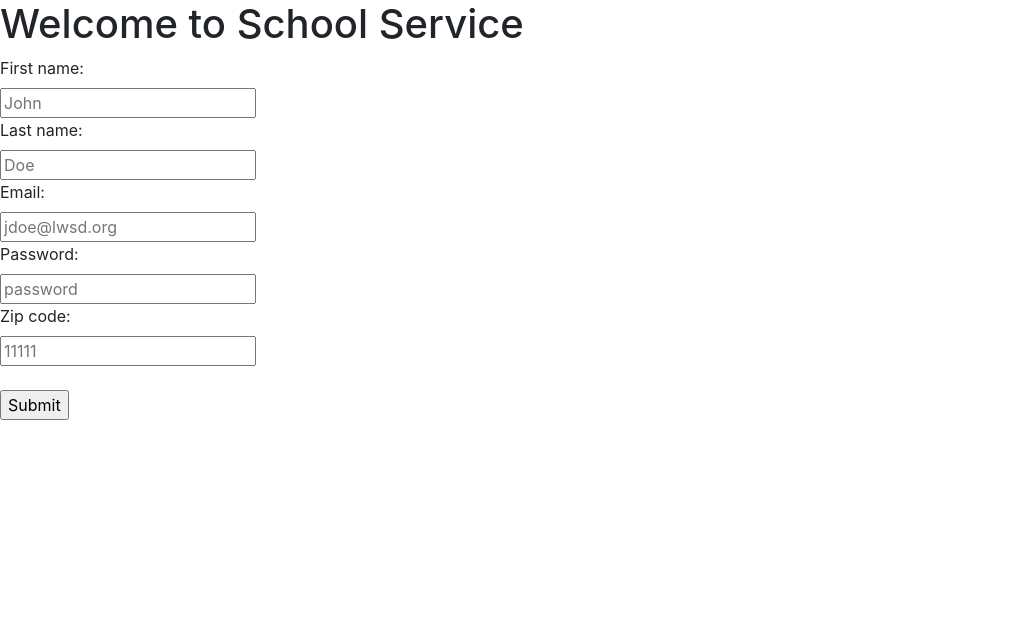
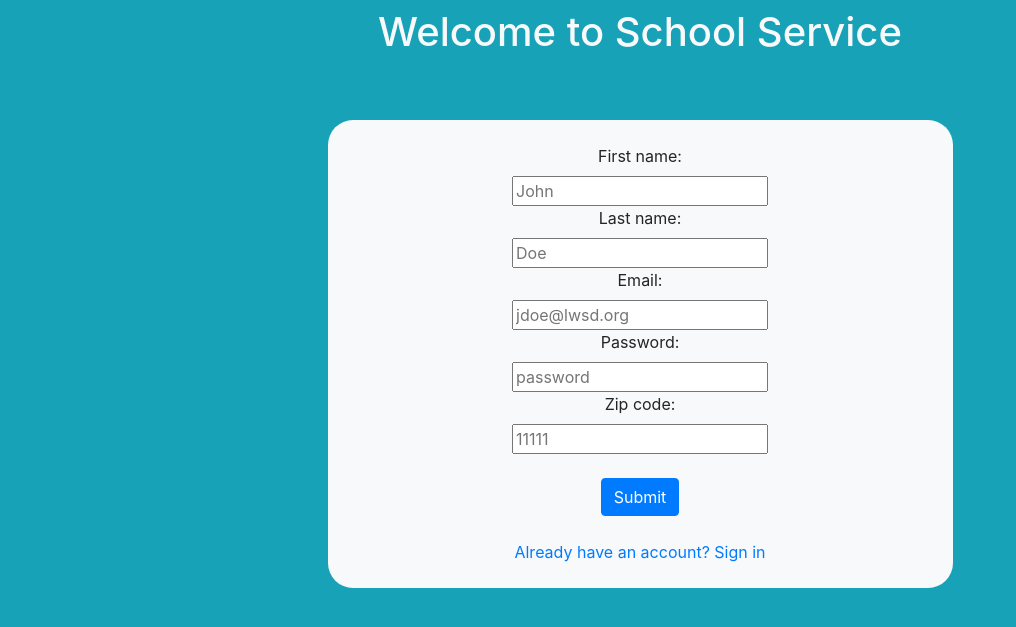
Before and after one commit to TangyTiger/ClassConnect, a Flask app: page /signup in a window 1280 px wide. Shown: the top 627 px of the page, without its empty margins (0-1016 px from the left). Run offline with Flask 2, Linux system fonts and the light colour scheme; some libraries are stand-ins or nearby versions.

Commit message:
stuuuuuuuuufffFVCFJGEDT

```diff
--- a/app/templates/signup.html
+++ b/app/templates/signup.html
@@ -30,23 +30,30 @@
         </script>
       -->
 </head>
-  <body>
+<body class="bg-info">
+<div class="container-fluid w-100 h-100 bg-info">
+    <div class="container-fluid text-light bg-info p-2" style="text-align: center">
         <h1>Welcome to School Service</h1>
-  <form  action="/home.html">
+    </div>
+    <br>
+    <br>
+    <div class="container bg-light w-50 h-50 p-4" style="text-align: center; border-radius: 25px">
+        <form action="/home.html">
             <label for="fname">First name:</label><br>
             <input type="text" id="fname" name="fname" placeholder="John"><br>
             <label for="lname">Last name:</label><br>
             <input type="text" id="lname" name="lname" placeholder="Doe"><br>
             <label for="email">Email:</label><br>
-  <input type = "text" id = "email" name = "lname" placeholder="jdoe@lwsd.org"><br>
+            <input type="text" id="email" name="lname" placeholder="jdoe@lwsd.org"><br>
             <label for="password">Password:</label><br>
-  <input type = "password" id = "password" name = "password" placeholder="password"><br>
+            <input type="password" id="password" name="password" placeholder="password"><br>
             <label for="zipcode">Zip code: </label><br>
-  <input type = "text" id = "zip" name = "zipcode" placeholder = "11111"><br><br>
-  <input type="submit" value="Submit" onclick="sendEmail()">
-
-
+            <input type="text" id="zipcode" name="zipcode" placeholder="11111"><br><br>
+            <input type="submit" value="Submit" class="btn btn-primary" onclick="sendEmail()">
         </form>
-
+        <br>
+        <a href="/signin">Already have an account? Sign in</a>
+    </div>
+</div>
 </body>
 </html>
```
Also changed, not shown: app/templates/signin.html (+4 -5 lines). Lines whose indentation alone changed are shown as unchanged.
